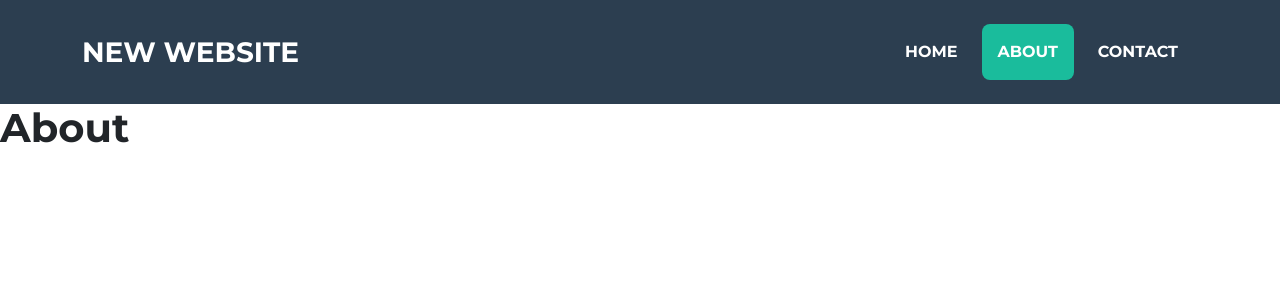
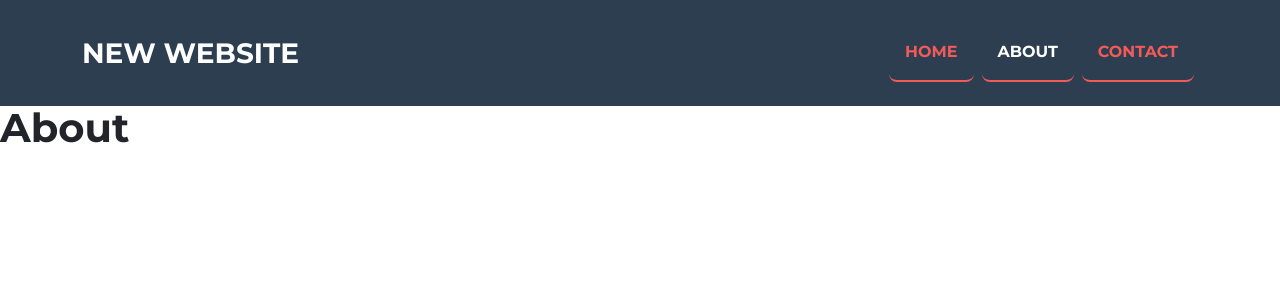
Before and after one commit to N-Sokhadze/sample-django-website, a Django app: page /about in a window 1280 px wide. Shown: the top 300 px of the page. Run offline with Django 5.2, Linux system fonts and the light colour scheme; some libraries are stand-ins or nearby versions.

Commit message:
color change - frontend

```diff
--- a/static/css/main.css
+++ b/static/css/main.css
@@ -11,3 +11,30 @@
 .nw-bg-primary {
     background-color: #f35a5a;
 }
+
+#mainNav .navbar-nav li.nav-item a.nav-link {
+  border-bottom: 2px solid transparent;
+  transition: border-bottom .2s, color .2s;
+}
+
+#mainNav .navbar-nav li.nav-item a.nav-link {
+  color: #f35a5a;
+  border-color: #f35a5a;
+
+}
+
+#mainNav .navbar-nav li.nav-item a.nav-link:hover {
+  color: #f35a5a;
+  border-color: #f35a5a;
+}
+
+#mainNav .navbar-nav li.nav-item a.nav-link.active {
+  background: none;
+  color: white;
+  border-color: #f35a5a;
+}
+
+#mainNav .navbar-nav li.nav-item a.nav-link.active:hover {
+  background: none;
+  color: #f35a5a;
+}
```
